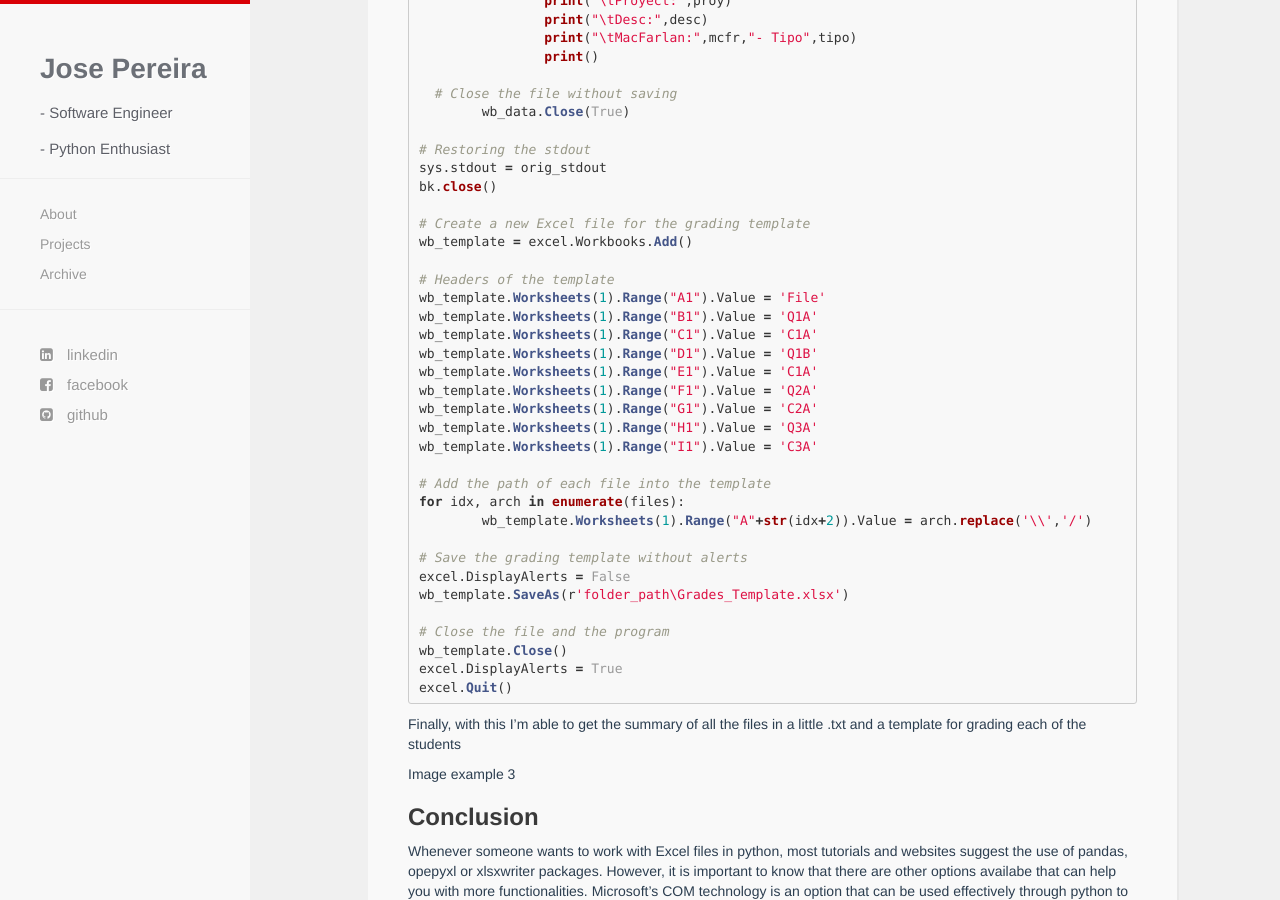
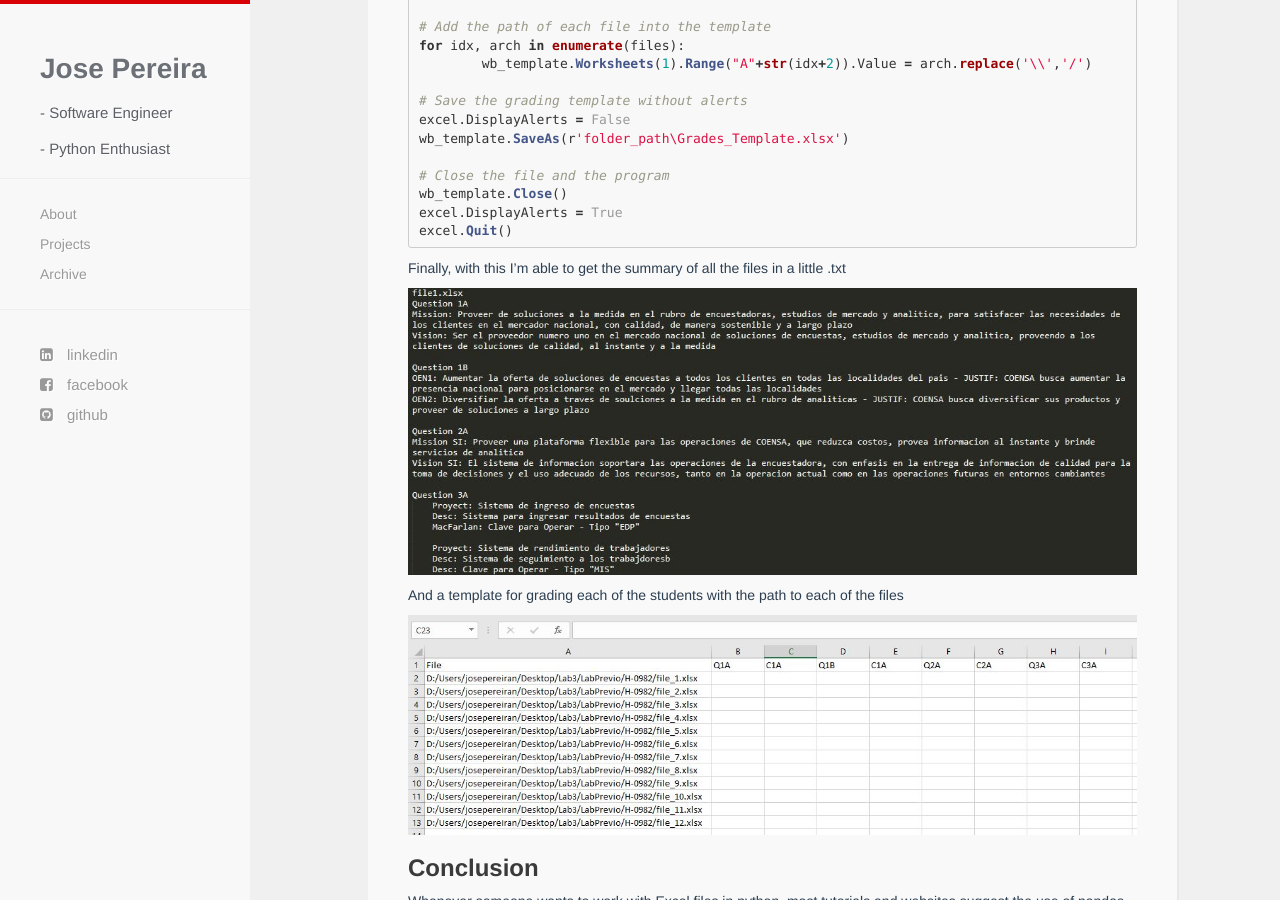
Before and after one commit to jpereiran/jpereiran.github.io, a Jekyll site: the page built from _posts/2019-14-06-Excel-automation-with-pywin32.markdown, in a window 1280 px wide and 900 px high, scrolled down 4202 px. Built offline with Jekyll 4.4.1, drawn with Linux system fonts in a browser that asks for light colours; nearby versions of some CDN libraries; comment, search, counter and statistics services are not loaded; some of the changed text lies outside the part shown.

Commit message:
Update 2019-14-06-Excel-automation-with-pywin32.markdown

````diff
--- a/_posts/2019-14-06-Excel-automation-with-pywin32.markdown
+++ b/_posts/2019-14-06-Excel-automation-with-pywin32.markdown
@@ -6,9 +6,7 @@ categories: articles
 
 Besides my regular job, I'm also a teaching assistant at the strategic planning course in my university. There, to evaluate the students, we give them a business scenario and an Excel file with a set of questions in a predefined template.
 
-![Example of the template we use]("{{ site.baseurl }}/images/chanot_main_screen.png"){:class="img-responsive"}
-
-<img src="{{ site.baseurl }}/images/chanot_main_screen.png">
+<img src="{{ site.baseurl }}/images/posts/pywin32/2019_06_14_1.JPG" title="Example of the template we use">
 
 However, grading these files is really a hassle because you have to open one by one, adjust the zoom level and the size of the cells for a proper reading (even some students use LibreOffice and when you open the files in Excel the format goes all wonky).
 
@@ -51,9 +49,6 @@ workbook = excel.Workbooks.Open(file)
 _ = input("Press enter to close Excel")
 excel.Quit()
 ```
-
-Image example 2
-
 Once we opened a file, we are able to manipulate it and get all of its data to write it into our answers report.
 
 ### Extracting the data
@@ -103,9 +98,6 @@ sys.stdout = orig_stdout
 bk.close()
 excel.Quit()
 ```
-
-Image example
-
 With this little code we are able to get all the desired data and write it into a .txt report with the answers of a student.
 
 ### Repeating the process for multiple files
@@ -206,10 +198,13 @@ wb_template.Close()
 excel.DisplayAlerts = True
 excel.Quit()
 ```
+Finally, with this I'm able to get the summary of all the files in a little .txt
 
-Finally, with this I'm able to get the summary of all the files in a little .txt and a template for grading each of the students
+<img src="{{ site.baseurl }}/images/posts/pywin32/2019_06_14_2.JPG" title="Summary">
 
-Image example 3
+And a template for grading each of the students with the path to each of the files
+
+<img src="{{ site.baseurl }}/images/posts/pywin32/2019_06_14_3.JPG" title="Summary">
 
 ### Conclusion
 Whenever someone wants to work with Excel files in python, most tutorials and websites suggest the use of pandas, opepyxl or xlsxwriter packages. However, it is important to know that there are other options availabe that can help you with more functionalities. Microsoft’s COM technology is an option that can be used effectively through python to do tasks that might be too difficult to do otherwise and not limitting its use to only Excel. Hopefully this example can give you some inspiration on how to incorporate this library into your work.
````
